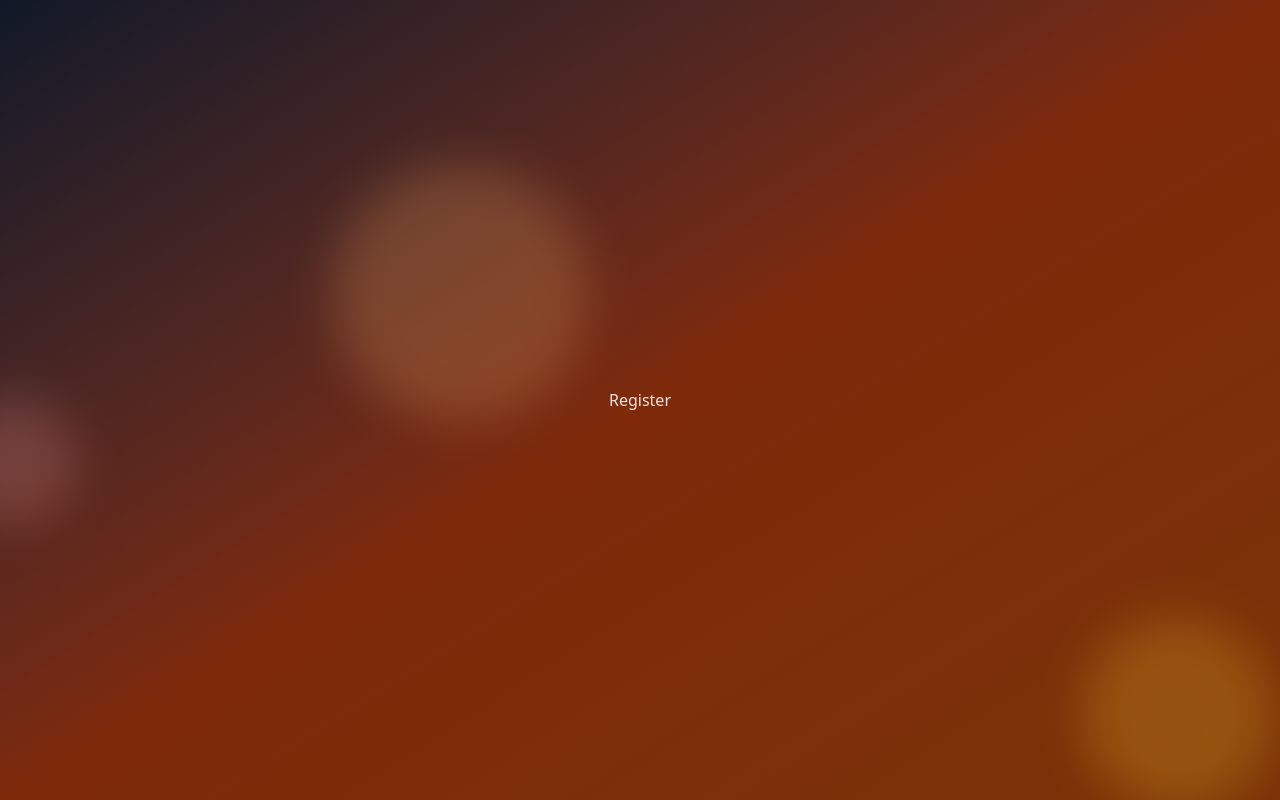
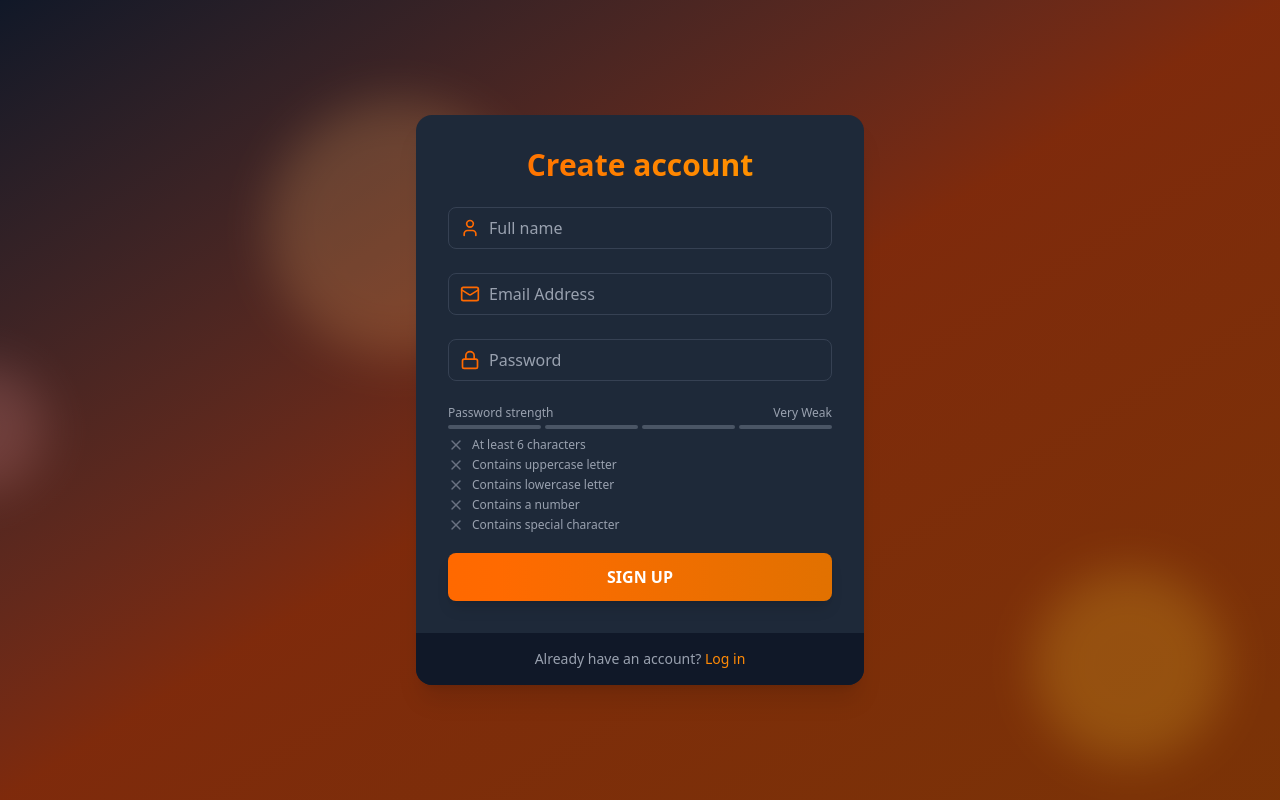
Before and after one commit to yous0001/Reciplore-frontend, a React (Vite) app: page /auth/register in a window 1280 px wide. Built offline with nearby package versions, Linux system fonts and the light colour scheme.

Commit message:
add register page

```diff
--- a/src/AppRouter.jsx
+++ b/src/AppRouter.jsx
@@ -31,6 +31,7 @@ const router = createBrowserRouter([
             { path: "checkout", element: <Checkout /> },
             { path: "categories", element: <Categories /> },
             { path: "countries", element: <Countries /> },
+            { path: "*", element: <NotFound /> }
         ],
     },
     {
--- a/src/pages/Auth/AuthLayout.jsx
+++ b/src/pages/Auth/AuthLayout.jsx
@@ -6,7 +6,7 @@ export default function AuthLayout() {
     return (
         <div>
             <div className="min-h-screen bg-gradient-to-br from-gray-900
-                via-orange-900 to-amber-900 flex items-center justify-center relative overflow-hidden">
+                via-orange-900 to-amber-900 flex items-center justify-center relative overflow-hidden py-10">
                 <FloatingShape color="bg-orange-300" size="w-64 h-64" top="-5%" left="10%" delay={0} />
                 <FloatingShape color="bg-amber-300" size="w-48 h-48" top="70%" left="80%" delay={5} />
                 <FloatingShape color="bg-red-300" size="w-32 h-32" top="40%" left="-10%" delay={2} />
--- a/src/pages/Auth/Login.jsx
+++ b/src/pages/Auth/Login.jsx
@@ -50,7 +50,7 @@ export default function Login() {
       <div className="px-8 py-4 bg-gray-900 bg-opacity-50 flex justify-center">
         <p className="text-sm text-gray-400">
           Don't have an account?{" "}
-          <Link to={"/signup"} className="text-orange-400 hover:underline">
+          <Link to={"/auth/register"} className="text-orange-400 hover:underline">
             sign up
           </Link>
         </p>
--- a/src/pages/Auth/Register.jsx
+++ b/src/pages/Auth/Register.jsx
@@ -1,7 +1,64 @@
-import React from 'react'
+import React, { useState } from 'react'
+import { motion } from 'framer-motion';
+import Input from '../../components/Input';
+import {Lock, Mail, User } from "lucide-react"
+import { Link } from 'react-router-dom';
+import PasswordStrengthMeter from '../../components/PasswordStrengthMeter';
 
 export default function Register() {
+const [name, setName] = useState('');
+  const [email, setEmail] = useState('');
+  const [password, setPassword] = useState('');
+
+  const handleSignUp = (e) => {
+    e.preventDefault();
+  }
   return (
-    <div>Register</div>
+    <motion.div
+      initial={{ opacity: 0, y: 20 }}
+      animate={{ opacity: 1, y: 0 }}
+      transition={{ duration: 0.5 }}
+      className='max-w-md w-full bg-gray-800 bg-opacity-50 backdrop-filter backdrop-blur-xl
+    rounded-2xl shadow-xl overflow-hidden '
+    >
+
+      <div className="p-8">
+        <h2 className="text-3xl font-bold mb-6 text-center bg-gradient-to-r from-orange-500 to-amber-500
+      text-transparent bg-clip-text">
+          Create account
+        </h2>
+        <form onSubmit={handleSignUp}>
+          <Input placeholder="Full name" type="text" name="fullname"
+            icon={User} value={name}
+            onChange={e => setName(e.target.value)} />
+
+          <Input placeholder="Email Address" type="email" name="email"
+            icon={Mail} value={email}
+            onChange={e => setEmail(e.target.value)} />
+
+          <Input placeholder="Password" type="password" name="password"
+            icon={Lock} value={password}
+            onChange={e => setPassword(e.target.value)} />
+          <PasswordStrengthMeter password={password}/>
+
+          <motion.button
+            className="mt-5 w-full py-3 px-4 bg-gradient-to-r from-orange-500 to-amber-600 text-white font-bold rounded-lg shadow-lg hover:from-orange-600 hover:to-amber-700 focus:outline-none focus:ring-2 focus:ring-orange-500 focus:ring-offset-2 focus:ring-offset-gray-900 transition duration-200"
+            whileHover={{ scale: 1.02 }}
+            whileTap={{ scale: 0.98 }}
+            type="submit">
+            SIGN UP
+          </motion.button>
+        </form>
+      </div>
+
+      <div className="px-8 py-4 bg-gray-900 bg-opacity-50 flex justify-center">
+        <p className="text-sm text-gray-400">
+          Already have an account?{" "}
+          <Link to={"/auth/login"} className="text-orange-400 hover:underline">
+            Log in
+          </Link>
+        </p>
+      </div>
+    </motion.div>
   )
 }
--- a/src/pages/NotFound.jsx
+++ b/src/pages/NotFound.jsx
@@ -2,9 +2,9 @@ import React from 'react'
 
 export default function NotFound() {
   return (
-      <div className='w-full h-screen flex flex-col items-center justify-center'>
+      <div className='w-full h-screen flex flex-col items-center justify-center my-10'>
         <img src='photo_2025-06-06_10-19-34.jpg' alt="page not found image" className='w-100 h-100 object-center' />
-        <h1 className='text-center'>Page Not Found</h1>
+        <h1 className='text-center text-black text-4xl'>Page Not Found</h1>
       </div>
   )
 }
```
